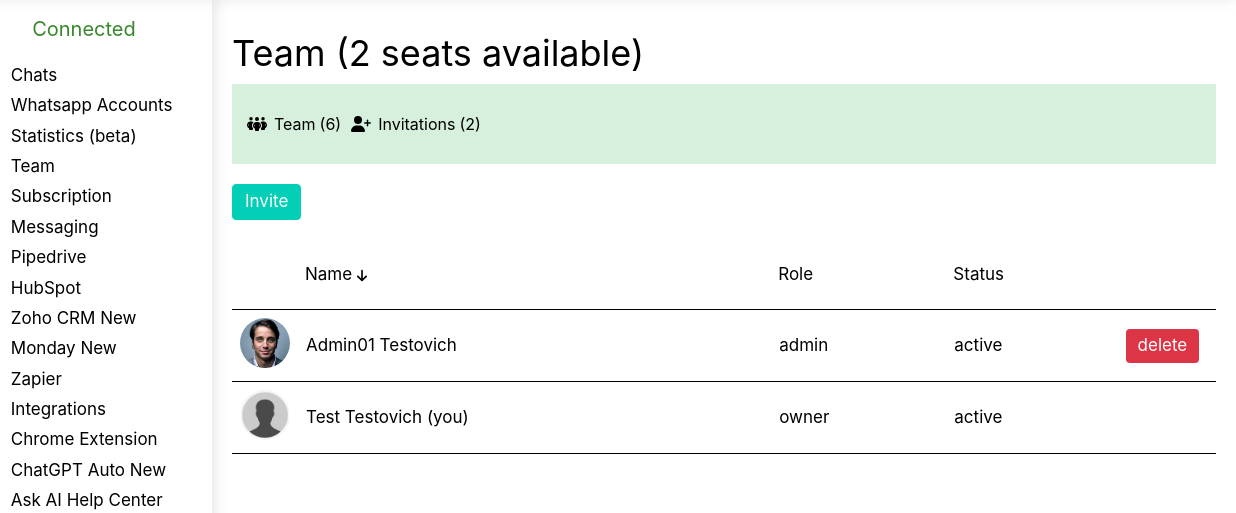
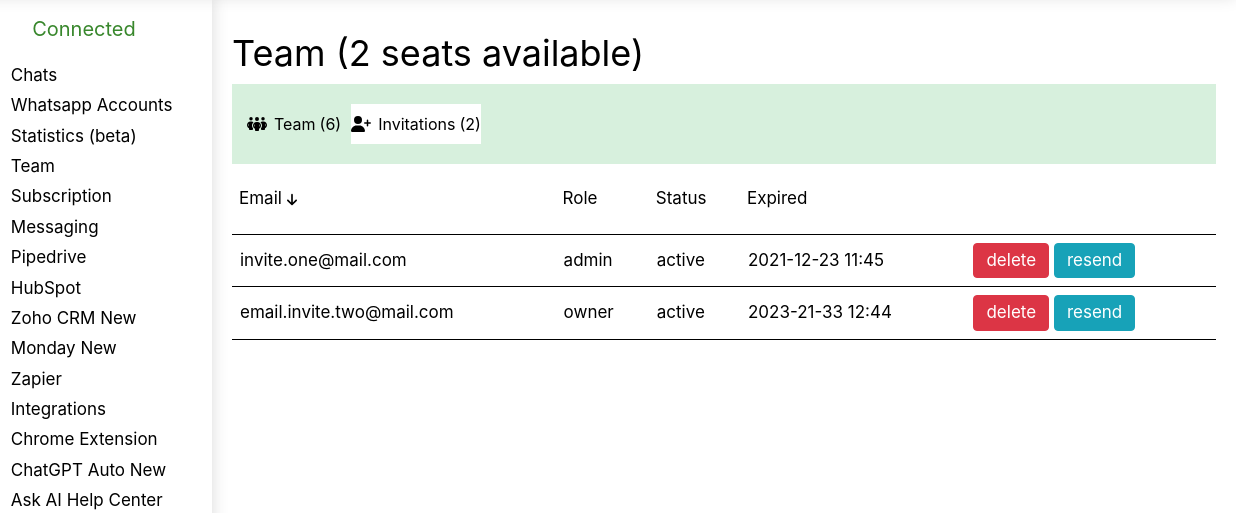
Before and after one commit to DaggerJackfast/team_page, a plain HTML site: page index.html in a window 1280 px wide. Both pictures are taken after a click on the button 526 px from the left and 40 px from the top of the page. Shown: the part 92-605 px from the top of the page, 44-1280 px from the left. Drawn offline with Linux system fonts and the light colour scheme.

Commit message:
Added tabs

```diff
--- a/index.html
+++ b/index.html
@@ -7,7 +7,6 @@
     <link rel="apple-touch-icon" sizes="180x180" href="static/favicon/apple-touch-icon.png">
     <link rel="icon" type="image/png" sizes="32x32" href="static/favicon/favicon-32x32.png">
     <link rel="icon" type="image/png" sizes="16x16" href="static/favicon/favicon-16x16.png">
-    <link rel="manifest" href="static/favicon/site.webmanifest">
     <link rel="stylesheet" href="static/styles/normalize.css">
     <link rel="stylesheet" href="static/styles/main.css">
     <link rel="stylesheet" href="static/styles/icons.css">
@@ -159,22 +158,23 @@
                 <span id="team-available-seats" class="page-subtitle">(No seats available)</span>
             </div>
             <div class="page-control-panel">
-                <div class="page-tabs">
-                    <div data-tab="team" class="page-control">
+                <div id="tab-control" class="page-tabs">
+                    <div data-tab-name="team" class="page-control">
                         <i class="icon control-icon icon-team"></i>
                         <span>Team</span>
                         <span id="team-count" class="control-label">(0)</span>
                     </div>
-                    <div data-tab="invitations" class="page-control">
+                    <div data-tab-name="invitations" class="page-control">
                         <i class="icon control-icon icon-user-invite"></i>
                         <span>Invitations</span>
                         <span id="invitations-count" class="control-label">(0)</span>
                     </div>
                 </div>
             </div>
+            <div data-tab="team" class="page-tab-content">
                 <div class="page-sub-actions">
                     <div class="sub-action">
-                    <button>Invite</button>
+                        <button class="sub-action-button button-green">Invite</button>
                     </div>
                 </div>
                 <div class="page-table">
@@ -213,7 +213,7 @@
                             <td>admin</td>
                             <td>active</td>
                             <td>
-                            <button class="table-action">delete</button>
+                                <button class="table-button button-red">delete</button>
                             </td>
                         </tr>
                         <tr>
@@ -231,6 +231,58 @@
                     </table>
                 </div>
             </div>
+            <div data-tab="invitations" class="page-tab-content">
+                <div class="page-table">
+                    <table class="table" id="invitations-table">
+                        <colgroup>
+                            <col span="1">
+                            <col span="1">
+                            <col span="1">
+                            <col span="1">
+                            <col span="1">
+                        </colgroup>
+                        <thead class="table-header">
+                        <tr>
+                            <th>
+                            <span class="col-filter">
+                                <span>Email</span>
+                                <i class="icon filter-icon icon-arrow-down"></i>
+                            </span>
+                            </th>
+                            <th>Role</th>
+                            <th>Status</th>
+                            <th>Expired</th>
+                            <th></th>
+                        </tr>
+                        </thead>
+                        <tbody class="table-content">
+                        <tr>
+                            <td>
+                                <span>invite.one@mail.com</span>
+                            </td>
+                            <td>admin</td>
+                            <td>active</td>
+                            <td>2021-12-23 11:45</td>
+                            <td>
+                                <button class="table-button button-red">delete</button>
+                                <button class="table-button button-blue">resend</button>
+                            </td>
+                        </tr>
+                        <tr>
+                            <td>email.invite.two@mail.com</td>
+                            <td>owner</td>
+                            <td>active</td>
+                            <td>2023-21-33 12:44</td>
+                            <td>
+                                <button class="table-button button-red">delete</button>
+                                <button class="table-button button-blue">resend</button>
+                            </td>
+                        </tr>
+                        </tbody>
+                    </table>
+                </div>
+            </div>
+        </div>
     </section>
 </main>
 </body>
--- a/static/js/api.js
+++ b/static/js/api.js
@@ -9,6 +9,7 @@ define(['./config','./localStorage',], function (config, storage){
                 lastName: 'Testovich',
                 role: Roles.Admin,
                 status: MemberStatuses.Active,
+                image: '/static/images/user-two.jpg',
             },
             {
                 id: 2,
@@ -17,6 +18,7 @@ define(['./config','./localStorage',], function (config, storage){
                 email: 'admin01.testovich@mail.com',
                 role: Roles.Admin,
                 status: MemberStatuses.Active,
+                image: '/static/images/user-two.jpg',
             },
             {
                 id: 3,
@@ -25,6 +27,7 @@ define(['./config','./localStorage',], function (config, storage){
                 email: 'siana.goldbridth@mail.com',
                 role: Roles.Agent,
                 status: MemberStatuses.Active,
+                image: '/static/images/user-two.jpg',
             },
             {
                 id: 4,
@@ -33,6 +36,7 @@ define(['./config','./localStorage',], function (config, storage){
                 email: 'mark.greenwood@mail.com',
                 role: Roles.Teammate,
                 status: MemberStatuses.Suspended,
+                image: '/static/images/user-two.jpg',
             },
             {
                 id: 5,
@@ -41,6 +45,7 @@ define(['./config','./localStorage',], function (config, storage){
                 email: 'yuri.romanovich@mail.com',
                 role: Roles.Collaborator,
                 status: MemberStatuses.Active,
+                image: null,
             },
             {
                 id: 6,
@@ -49,6 +54,7 @@ define(['./config','./localStorage',], function (config, storage){
                 email: 'nathan.wildenberg@mail.com',
                 role: Roles.Admin,
                 status: MemberStatuses.Active,
+                image: '/static/images/user-two.jpg',
             },
         ],
         invitations: [
--- a/static/js/main.js
+++ b/static/js/main.js
@@ -5,7 +5,7 @@ requirejs.config({
     }
 });
 
-define(['./config', './api', 'jquery' ], function (config, api, $) {
+define(['./config', './api', './tabs', 'jquery' ], function (config, api, tabs, $) {
     console.log('its working');
     console.log('config', config);
     api.clear();
@@ -21,7 +21,6 @@ define(['./config', './api', 'jquery' ], function (config, api, $) {
     const availableCount = teamTotalCount - team.length - invitations.length;
     const freeSeatsMessage = availableCount > 0 ? `(${availableCount} seats available)` : '(No seats available)';
     tableAvailableSeatsElement.html(freeSeatsMessage);
-
     const tableElement = $("#team-table");
-
+    tabs.init();
 });
--- /dev/null
+++ b/static/js/tabs.js
@@ -0,0 +1,24 @@
+define(['jquery'], function($) {
+    function init() {
+        const tabButtons = $("[data-tab-name]");
+
+        tabButtons.click(function(){
+            const tabName = $(this).data('tab-name');
+
+            const siblings = $(this).siblings(`[data-tab-name!='${tabName}'].page-control-active`);
+            siblings.removeClass('page-control-active');
+            $(this).addClass("page-control-active");
+
+            const tab = $(`[data-tab='${tabName}']`);
+            const activeTab = tab.siblings(`[data-tab!=${tabName}].page-tab-content-active`);
+            activeTab.removeClass('page-tab-content-active');
+            tab.addClass('page-tab-content-active');
+        });
+
+        // TODO: change to first;
+        tabButtons.last().click();
+    }
+    return {
+        init
+    }
+});
--- a/static/styles/main.css
+++ b/static/styles/main.css
@@ -189,6 +189,14 @@ body {
     display: flex;
 }
 
+.page-tab-content {
+    display: none;
+}
+
+.page-tab-content-active {
+    display: block;
+}
+
 .page-control {
     padding: 10px 0;
     margin: 0 5px;
@@ -196,6 +204,10 @@ body {
     font-size: 16px;
     align-items: center;
     display: inline-flex;
+}
+
+.page-control-active {
+    background-color: white;
 }
 
 .control-icon {
@@ -221,10 +233,7 @@ body {
     padding-right: 0;
 }
 
-.sub-action button {
-    border: 1px solid #03cfb7;
-    background: #03cfb7;
-    color: #ffffff;
+.sub-action-button {
     padding: 7px 12px;
     cursor: pointer;
     border-radius: var(--btn-radius);
@@ -243,9 +252,11 @@ body {
 .table-header {
     text-align: left;
 }
+
 .col-filter {
 
 }
+
 .filter-icon {
     width: 10px !important;
     height: 15px !important;
@@ -264,6 +275,7 @@ body {
     padding: 8px;
     vertical-align: middle;
 }
+
 .quarter {
     width: 25%
 }
@@ -291,11 +303,27 @@ body {
     object-fit: contain;
 }
 
-.table-action {
-    border: #dc3545;
-    background: #dc3545;
+.table-button {
     padding: 7px 12px;
-    color: #ffffff;
     border-radius: var(--btn-radius);
     cursor: pointer;
+    display: inline-block;
 }
+
+.button-red {
+    border: 1px solid #dc3545;
+    background: #dc3545;
+    color: #ffffff;
+}
+
+.button-blue {
+    border: 1px solid #17a2b8;
+    background: #17a2b8;
+    color: #ffffff;
+}
+
+.button-green {
+    border: 1px solid #03cfb7;
+    background: #03cfb7;
+    color: #ffffff;
+}
```
Also changed, not shown: static/favicon/site.webmanifest (deleted). Lines whose indentation alone changed are shown as unchanged.
